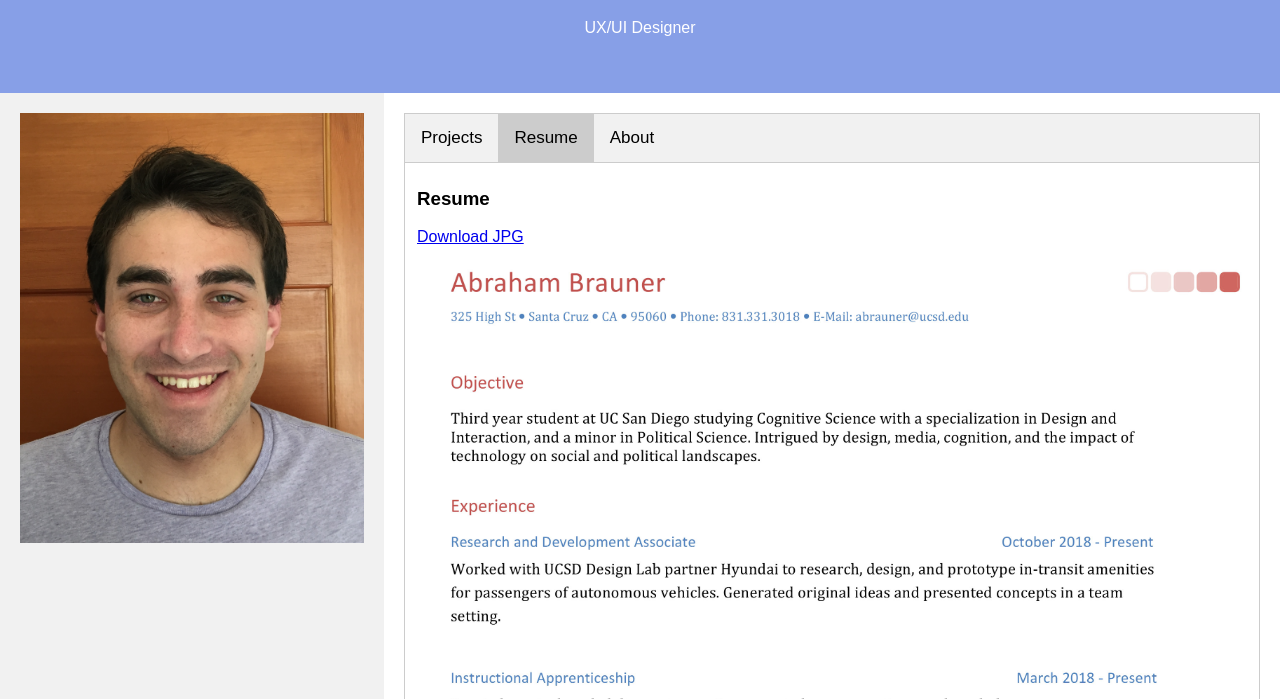
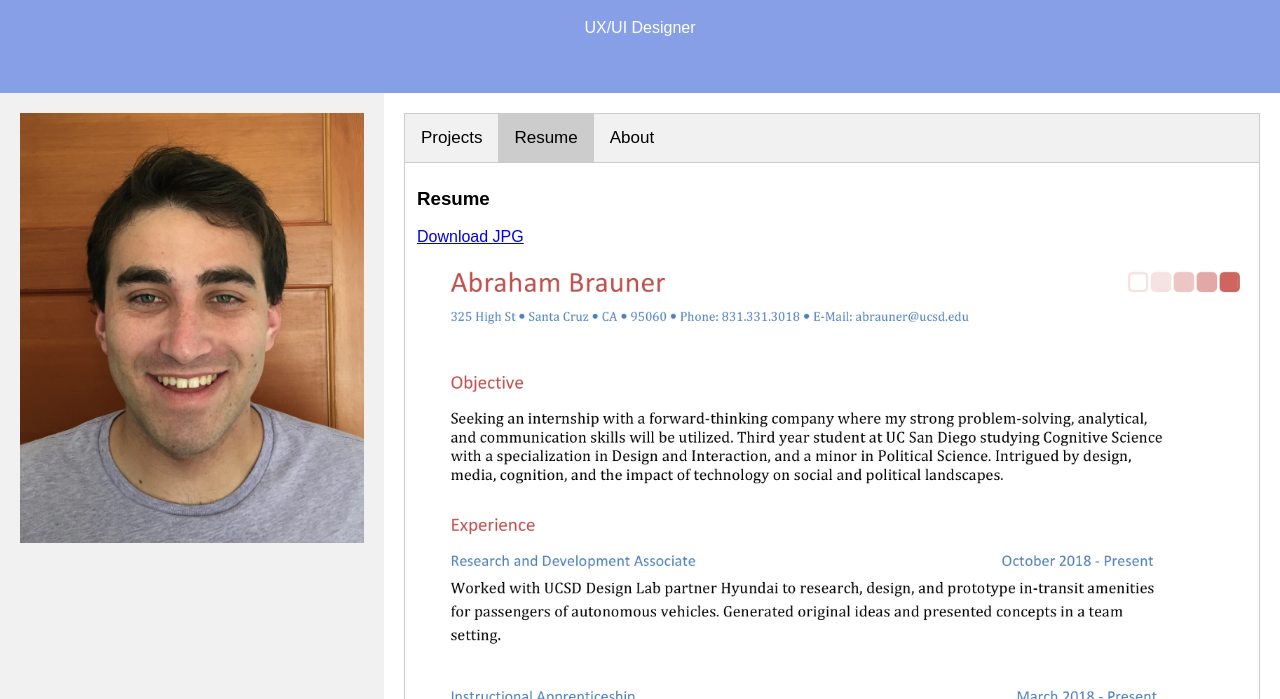
Before and after one commit to AbrahamBrauner/AbrahamBrauner.github.io, a plain HTML site: page index.html in a window 1280 px wide. Both pictures are taken after a click on the button "Resume". Shown: the part 101-800 px from the top of the page. Drawn offline with Linux system fonts and the light colour scheme.

Commit message:
kinda done

```diff
--- a/index.html
+++ b/index.html
@@ -172,6 +172,7 @@ img.ex1:hover {
 </style>
         <a href=UCSD_Design_Lab_Hyundai_Robotaxi_Project.html> <img class="ex1" src="Robotaxi-button.jpg" style="width:100%" border="1"></a>
         <br>
+        <br>
         <a href=Asking_the_Wrong_Questions.html> <img class="ex1" src="Asking-2.jpg" style="width:100%" border="1"></a>
         <br>
         <br>
@@ -185,11 +186,11 @@ img.ex1:hover {
 
     <div id="Resume" class="tabcontent">
       <h3>Resume</h3>
-      <a href="Abraham-Brauner-Resume-2019d.jpg" download="Abraham-Brauner-Resume-2019d.jpg">Download JPG</a>
+      <a href="Abraham-Brauner-Resume-2019-e.jpg" download="Abraham-Brauner-Resume-2019-e.jpg">Download JPG</a>
       <br>
       <br>
 
-      <img src="Abraham-Brauner-Resume-2019d.jpg" style="width:100%">
+      <img src="Abraham-Brauner-Resume-2019-e.jpg" style="width:100%">
     </div>
 
     <div id="About" class="tabcontent">
```
Also changed, not shown: UCSD_Design_Lab_Hyundai_Robotaxi_Project.html (+2 -2 lines), AVnotes.jpg (added), Abraham-Brauner-Resume-2019-e.jpg (added).
